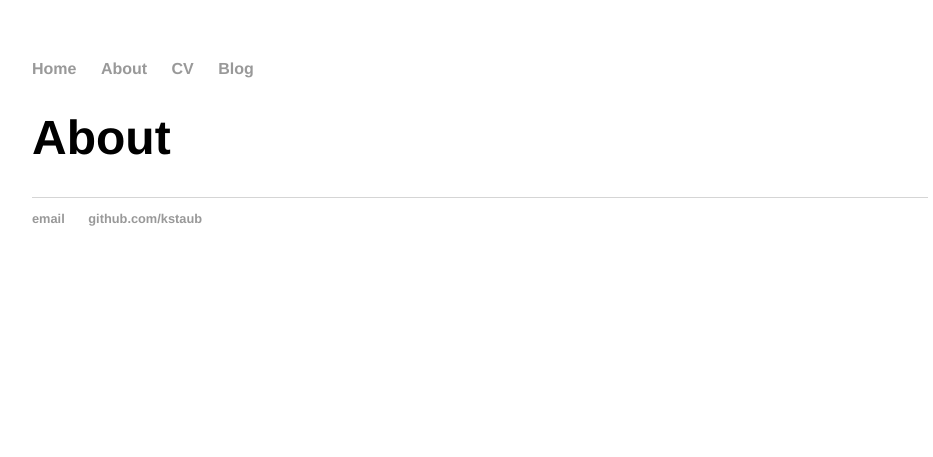
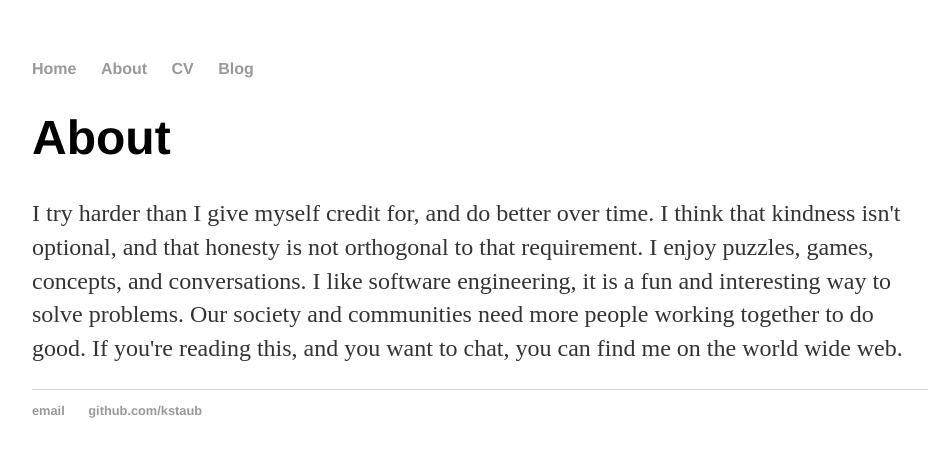
Before and after one commit to KStaub/kstaub.github.io, a Jekyll site: the page built from about/index.html, in a window 1280 px wide. Shown: the top 457 px of the page, without its empty margins (160-1093 px from the left). Built offline with Jekyll 4.4.1, drawn with Linux system fonts in a browser that asks for light colours.

Commit message:
a little bit of content

```diff
--- a/about/index.html
+++ b/about/index.html
@@ -2,4 +2,8 @@
 layout: default
 title: About
 ---
-	<h1>{{ page.title }}</h1>
+<h1>{{ page.title }}</h1>
+<p>I try harder than I give myself credit for, and do better over time. I think that kindness isn't optional, and that
+	honesty is not orthogonal to that requirement. I enjoy puzzles, games, concepts, and conversations. I like software
+	engineering, it is a fun and interesting way to solve problems. Our society and communities need more people working
+	together to do good. If you're reading this, and you want to chat, you can find me on the world wide web.</p>
--- a/cv/index.html
+++ b/cv/index.html
@@ -2,4 +2,4 @@
 layout: default
 ---
 	<embed src="https://drive.google.com/viewerng/
-viewer?embedded=true&url=https://kstaub.github.io/assets/cv/KStaub_resume.pdf" width="85%" height="725px">
+viewer?embedded=true&url=https://kstaub.github.io/assets/cv/KStaub_resume.pdf" width="85%" height="75%">
```
Also changed, not shown: _posts/2020-01-02-launch.md (+1 -1 lines), _posts/2020-08-19-relaunch.md (added, +7 -0 lines), 1 other file.
